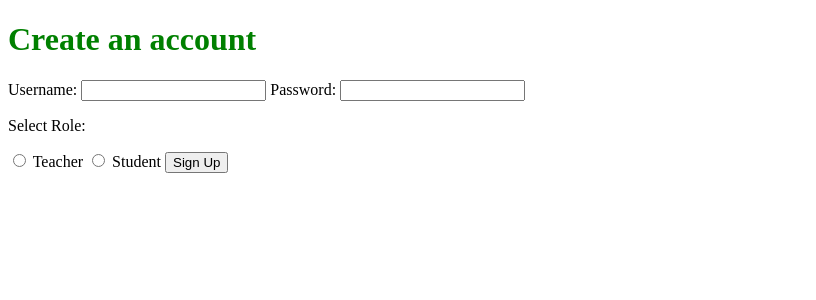
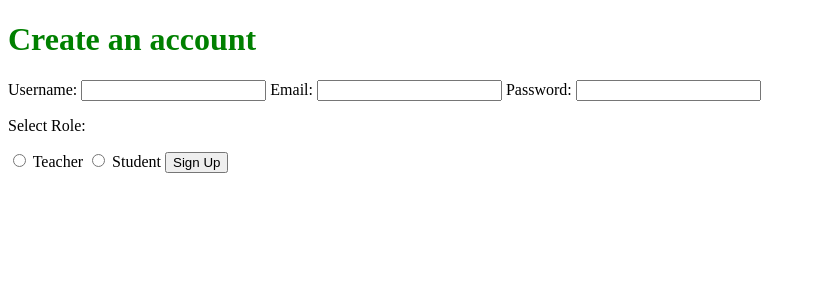
Before and after one commit to jerrrrrrryyyyyy/miniproject, a Flask app: page /register in a window 1280 px wide. Shown: the part 52-352 px from the top of the page, without its empty margins (0-816 px from the left). Run offline with Flask 3, Linux system fonts and the light colour scheme.

Commit message:
added email for user authentification and further improved the emailing system. Check for errors when hosting the site.

```diff
--- a/main.py
+++ b/main.py
@@ -47,17 +47,18 @@ roles_users = db.Table('roles_users',
 class Users(UserMixin, db.Model):
 
     __tablename__ = 'users'
-    id = db.Column(db.Integer, primary_key=True)
-    username = db.Column(db.String(200), unique=True, nullable=False)
-    password = db.Column(db.String(200), nullable=False)
-    roles = db.relationship('Role', secondary=roles_users, backref='users')
+    id = db.Column(db.Integer, primary_key = True)
+    username = db.Column(db.String(200), unique=True, nullable = False)
+    password = db.Column(db.String(200), nullable = False)
+    email = db.Column(db.String(80), unique=True, nullable = False)
+    roles = db.relationship('Role', secondary = roles_users, backref = 'users')
 
 # Role model defines the user roles (eg: Student, Teacher).
 
 class Role(db.Model):
     __tablename__ = 'role'
     id = db.Column(db.Integer, primary_key = True)
-    name = db.Column(db.String(80), unique= True, nullable = False)
+    name = db.Column(db.String(80), unique = True, nullable = False)
 
 
 class Complaint(db.Model):
@@ -66,7 +67,7 @@ class Complaint(db.Model):
     complaint_headline = db.Column(db.String(120), nullable = False)
     complaint_text = db.Column(db.String(500), nullable = False)
     complaint_type = db.Column(db.String(50), nullable = False)
-    complaint_status = db.Column(db.String(50), nullable = False, default='Submitted')
+    complaint_status = db.Column(db.String(50), nullable = False, default = 'Submitted')
     user_id = db.Column(db.Integer, db.ForeignKey('users.id'), nullable = False)
     user = db.relationship("Users", backref = "complaints")
 # Login loader
@@ -81,47 +82,53 @@ def load_user(user_id):
 @login_required
 def index():  # Home page
     comp = Complaint.query.all()
-    return render_template('index.html', complaints=comp)
+    return render_template('index.html', complaints = comp)
 
-@app.route("/login", methods=["GET", "POST"])
+@app.route("/login", methods = ["GET", "POST"])
 def login(): # Login route for user authentication (if users alredy have an account)
     if request.method == "POST":
         username = request.form.get("username")
         password = request.form.get("password")
         role_id = request.form.get("options")
 
-        user = Users.query.filter_by(username=username).first()
+        user = Users.query.filter_by(username = username).first()
 
         if not user:
-            return render_template("login.html", error="User not found")
+            return render_template("login.html", error = "User not found")
 
         if user and check_password_hash(user.password, password):
             login_user(user)
             return redirect(url_for("index"))
         else:
-            return render_template("login.html", error="Invalid credentials")
+            return render_template("login.html", error = "Invalid credentials")
     return render_template("login.html")
 
 @app.route('/register', methods=["GET", "POST"])
 def register(): # Registration route for new users. Teacher accounts require a special password.
     if request.method == "POST":
         username = request.form.get("username")
+        email = request.form.get("email")
         password = request.form.get("password")
         role_access = request.form.get("options")
+        email = request.form.get("email")
 
         # Checks for special password for teachers
         if role_access == "Teacher" and password != app.config["TEACHER_SECRET"]:
-            return render_template("signup.html", message="Enter special  password for teachers.")
+            return render_template("signup.html", message = "Enter special  password for teachers.")
 
         # Check if user already exists
-        if Users.query.filter_by(username=username).first():
-            return render_template("signup.html", error="Username already taken!")
+        if Users.query.filter_by(username = username).first():
+            return render_template("signup.html", error = "Username already taken!")
 
-        hashed_password = generate_password_hash(password, method="pbkdf2:sha256")
-        new_user = Users(username=username, password=hashed_password)
+        # Check if email already exists
+        if Users.query.filter_by(email = email).first():
+            return render_template("signup.html", error = "Email already in use!")
+
+        hashed_password = generate_password_hash(password, method = "pbkdf2:sha256")
+        new_user = Users(username = username, email = email, password = hashed_password)
 
         # Assign role
-        role = Role.query.filter_by(name=role_access).first()
+        role = Role.query.filter_by(name = role_access).first()
         if role:
             new_user.roles.append(role)
 
--- a/templates/signup.html
+++ b/templates/signup.html
@@ -44,6 +44,9 @@
         <label for="username">Username:</label>
         <input type="text" name="username" required />
 
+        <label for="email">Email:</label>
+        <input type="email" name="email" required />
+
         <label for="password">Password:</label>
         <input type="password" name="password" required />
 
```
Also changed, not shown: templates/update_status.html (+7 -2 lines), instance/complaints.db.
